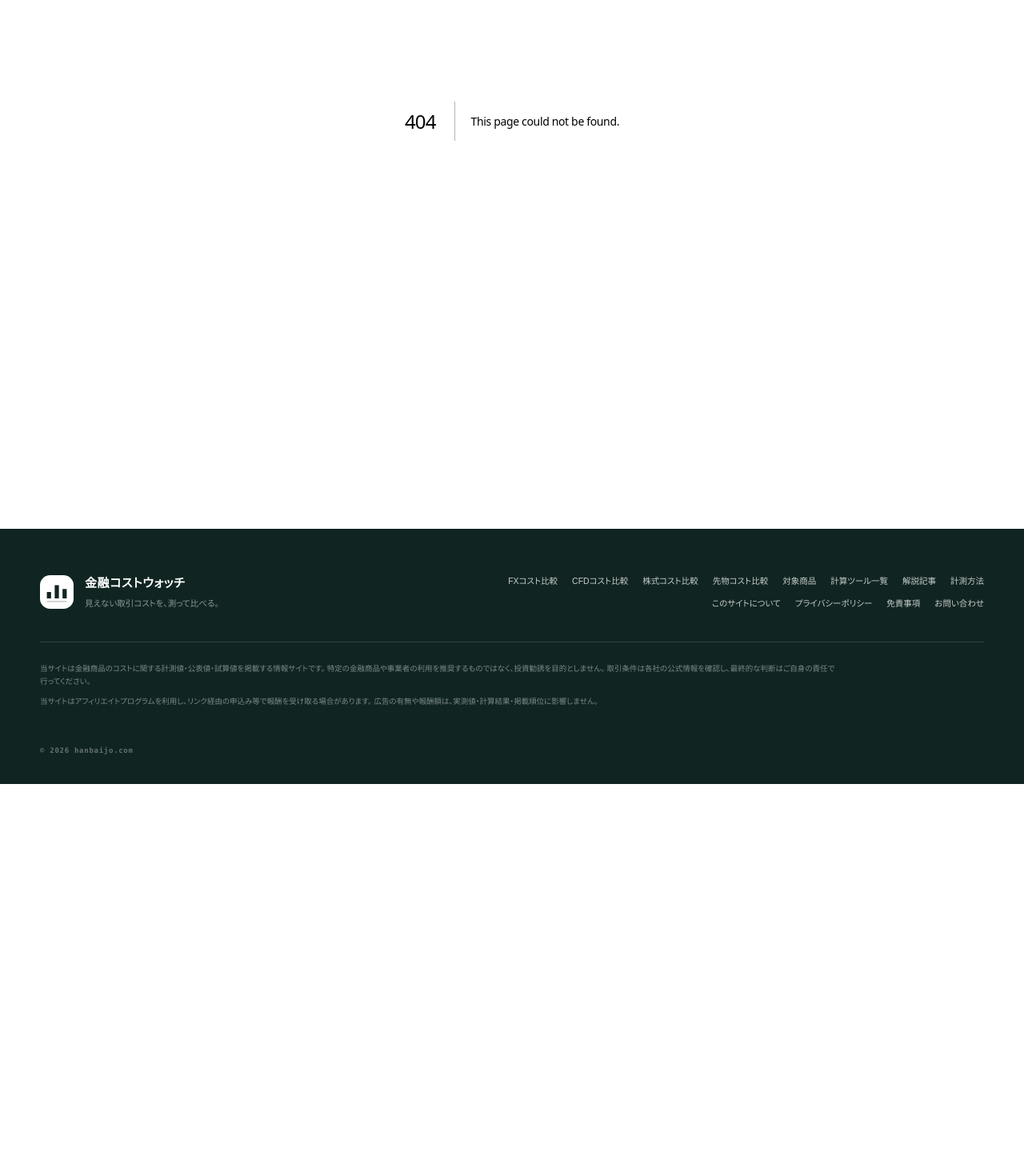
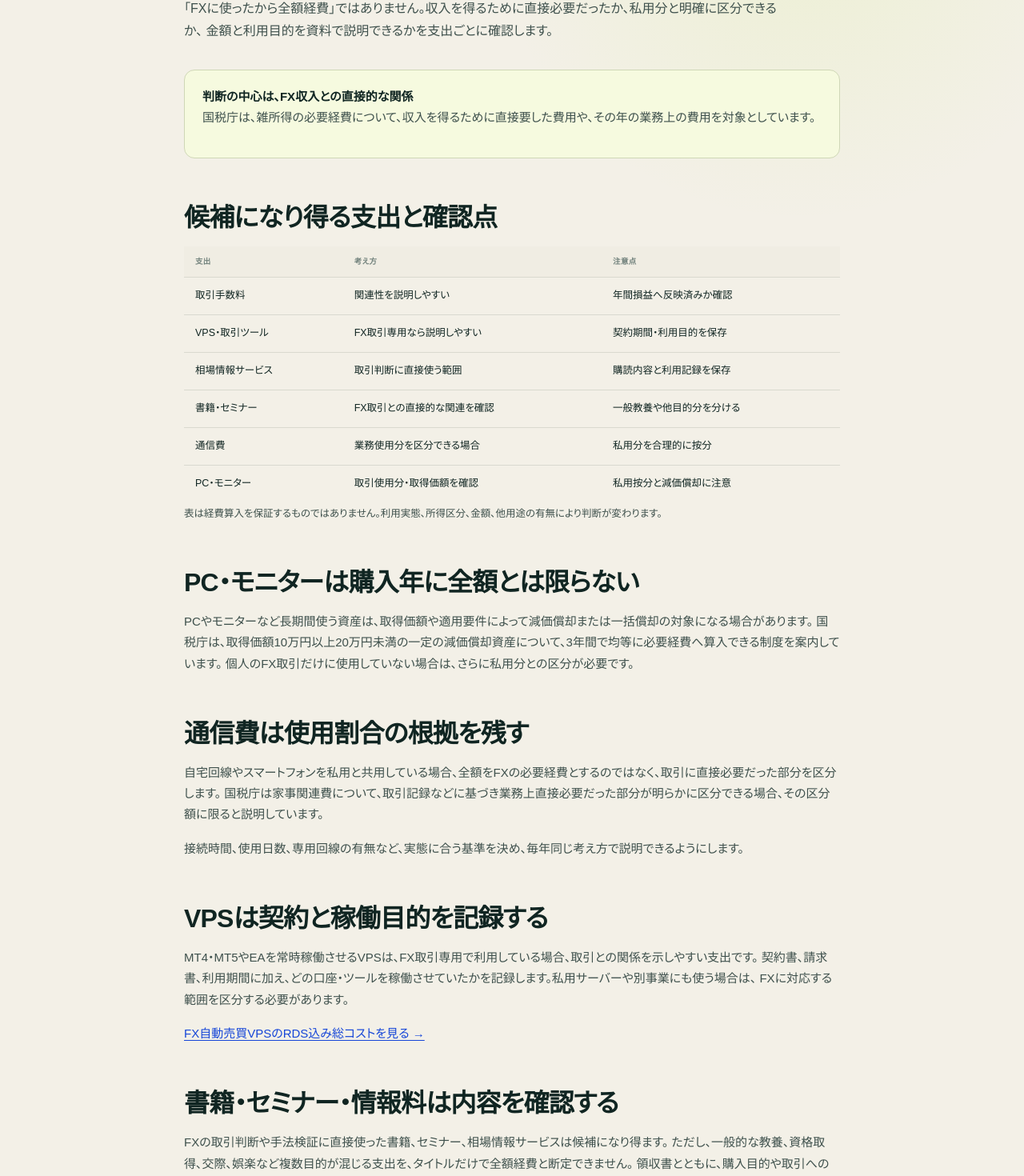
Before and after one commit to mrok18/hanbaijo, a Next.js app: page /articles/fx-tax-deductible-expenses in a window 1280 px wide. Before the commit this address had no page. Shown: the part 326-1796 px from the top of the page at 80% size. Before the commit the page ends 1306 px from the top, so only its background shows below. Built offline with nearby package versions, Linux system fonts and the light colour scheme.

Commit message:
Add FX deductible expenses guide

```diff
--- a/app/articles/fx-annual-transaction-report-tax-return/page.tsx
+++ b/app/articles/fx-annual-transaction-report-tax-return/page.tsx
@@ -100,6 +100,7 @@ export default function Page() {
         <li>必要経費を計上する場合の領収書と利用目的の記録</li>
         <li>提出した確定申告書、計算明細書、繰越損失用付表の控え</li>
       </ul>
+      <p><Link href="/articles/fx-tax-deductible-expenses">PC・通信費・VPSなどの必要経費を確認 →</Link></p>
       <p><Link href="/articles/fx-multiple-accounts-cost-risk">複数口座の資金・損益管理方法を見る →</Link></p>
 
       <section className="article-affiliate" aria-label="提携中のFXサービス">
--- /dev/null
+++ b/app/articles/fx-tax-deductible-expenses/page.tsx
@@ -0,0 +1,120 @@
+import type { Metadata } from 'next';
+import Link from 'next/link';
+import AffiliateOfferCard from '@/components/AffiliateOfferCard';
+import { AFFILIATE_OFFERS } from '@/lib/affiliates';
+
+export const metadata: Metadata = {
+  title: 'FXの必要経費にできるものは？PC・通信費・VPS・書籍を整理',
+  description: 'FXの利益計算で必要経費になり得るPC、通信費、VPS、書籍、セミナー、情報サービスと、家事按分、減価償却、領収書の保存を整理します。',
+};
+
+const expenseRows = [
+  ['取引手数料', '関連性を説明しやすい', '年間損益へ反映済みか確認'],
+  ['VPS・取引ツール', 'FX取引専用なら説明しやすい', '契約期間・利用目的を保存'],
+  ['相場情報サービス', '取引判断に直接使う範囲', '購読内容と利用記録を保存'],
+  ['書籍・セミナー', 'FX取引との直接的な関連を確認', '一般教養や他目的分を分ける'],
+  ['通信費', '業務使用分を区分できる場合', '私用分を合理的に按分'],
+  ['PC・モニター', '取引使用分・取得価額を確認', '私用按分と減価償却に注意'],
+] as const;
+
+export default function Page() {
+  const jsonLd = {
+    '@context': 'https://schema.org', '@type': 'Article', headline: metadata.title,
+    description: metadata.description, datePublished: '2026-09-09', dateModified: '2026-09-09',
+    mainEntityOfPage: 'https://hanbaijo.com/articles/fx-tax-deductible-expenses',
+    author: { '@type': 'Organization', name: '金融コストウォッチ' },
+    publisher: { '@type': 'Organization', name: '金融コストウォッチ' },
+  };
+
+  return (
+    <article>
+      <script type="application/ld+json" dangerouslySetInnerHTML={{ __html: JSON.stringify(jsonLd) }} />
+      <p className="page-kicker">FX TAX / EXPENSES</p>
+      <h1>FXの必要経費にできるものは？<br />PC・通信費・VPS・書籍を整理</h1>
+      <p className="lede">
+        「FXに使ったから全額経費」ではありません。収入を得るために直接必要だったか、私用分と明確に区分できるか、
+        金額と利用目的を資料で説明できるかを支出ごとに確認します。
+      </p>
+
+      <div className="callout">
+        <strong>判断の中心は、FX収入との直接的な関係</strong>
+        <p>国税庁は、雑所得の必要経費について、収入を得るために直接要した費用や、その年の業務上の費用を対象としています。</p>
+      </div>
+
+      <h2>候補になり得る支出と確認点</h2>
+      <div className="table-scroll">
+        <table className="rates">
+          <thead><tr><th>支出</th><th>考え方</th><th>注意点</th></tr></thead>
+          <tbody>{expenseRows.map(([name, rule, caution]) => <tr key={name}><td>{name}</td><td>{rule}</td><td>{caution}</td></tr>)}</tbody>
+        </table>
+      </div>
+      <p><small>表は経費算入を保証するものではありません。利用実態、所得区分、金額、他用途の有無により判断が変わります。</small></p>
+
+      <h2>PC・モニターは購入年に全額とは限らない</h2>
+      <p>
+        PCやモニターなど長期間使う資産は、取得価額や適用要件によって減価償却または一括償却の対象になる場合があります。
+        国税庁は、取得価額10万円以上20万円未満の一定の減価償却資産について、3年間で均等に必要経費へ算入できる制度を案内しています。
+        個人のFX取引だけに使用していない場合は、さらに私用分との区分が必要です。
+      </p>
+
+      <h2>通信費は使用割合の根拠を残す</h2>
+      <p>
+        自宅回線やスマートフォンを私用と共用している場合、全額をFXの必要経費とするのではなく、取引に直接必要だった部分を区分します。
+        国税庁は家事関連費について、取引記録などに基づき業務上直接必要だった部分が明らかに区分できる場合、その区分額に限ると説明しています。
+      </p>
+      <p>接続時間、使用日数、専用回線の有無など、実態に合う基準を決め、毎年同じ考え方で説明できるようにします。</p>
+
+      <h2>VPSは契約と稼働目的を記録する</h2>
+      <p>
+        MT4・MT5やEAを常時稼働させるVPSは、FX取引専用で利用している場合、取引との関係を示しやすい支出です。
+        契約書、請求書、利用期間に加え、どの口座・ツールを稼働させていたかを記録します。私用サーバーや別事業にも使う場合は、
+        FXに対応する範囲を区分する必要があります。
+      </p>
+      <p><Link href="/articles/fx-vps-total-cost">FX自動売買VPSのRDS込み総コストを見る →</Link></p>
+
+      <h2>書籍・セミナー・情報料は内容を確認する</h2>
+      <p>
+        FXの取引判断や手法検証に直接使った書籍、セミナー、相場情報サービスは候補になり得ます。
+        ただし、一般的な教養、資格取得、交際、娯楽など複数目的が混じる支出を、タイトルだけで全額経費と断定できません。
+        領収書とともに、購入目的や取引への利用内容を簡潔に残します。
+      </p>
+
+      <h2>投資顧問料の国税庁事例</h2>
+      <p>
+        国税庁は、先物取引について助言を受けるため不可欠だった投資顧問会社の年会費と、助言を受けた先物取引の利益に連動する成功報酬を、
+        その先物取引に係る業務上の費用として必要経費に算入できるとする質疑応答事例を公開しています。
+        重要なのは支出の名称ではなく、対象取引との直接的な関係です。
+      </p>
+
+      <h2>年間報告書への反映済み費用を重ねない</h2>
+      <p>
+        取引手数料などがFX会社の年間損益へ既に反映されている場合、同じ費用を別の必要経費としてもう一度差し引くと二重計上になります。
+        年間取引報告書の合計額と内訳を確認し、外部で支払った費用だけを別表に分けます。
+      </p>
+      <p><Link href="/articles/fx-annual-transaction-report-tax-return">年間取引報告書の確認・集計方法を見る →</Link></p>
+
+      <h2>保存する記録</h2>
+      <ol>
+        <li>領収書、請求書、カード明細</li>
+        <li>サービス名、契約期間、支払日</li>
+        <li>FX取引に必要だった理由</li>
+        <li>私用と共用する場合の按分基準と計算</li>
+        <li>資産の場合は取得価額、使用開始日、償却計算</li>
+      </ol>
+
+      <section className="article-affiliate" aria-label="FX自動売買に関連する広告">
+        <AffiliateOfferCard offer={AFFILIATE_OFFERS['ablenet-vps']} />
+        <p className="affiliate-disclosure">ABLENET VPSへの広告リンクです。申込み成立時に当サイトが報酬を受け取る場合があります。経費該当性は広告利用の有無ではなく、個別の利用実態で判断されます。</p>
+      </section>
+
+      <h2>出典と確認日</h2>
+      <ul>
+        <li><a href="https://www.nta.go.jp/taxes/shiraberu/taxanswer/shotoku/2210.htm" rel="noreferrer">国税庁 No.2210「必要経費の知識」</a></li>
+        <li><a href="https://www.nta.go.jp/taxes/shiraberu/taxanswer/shotoku/2100.htm" rel="noreferrer">国税庁 No.2100「減価償却のあらまし」</a></li>
+        <li><a href="https://www.nta.go.jp/law/shitsugi/shotoku/04/28.htm" rel="noreferrer">国税庁「投資顧問会社に支払う年会費及び成功報酬」</a></li>
+      </ul>
+      <p><small>確認日：2026年9月9日。必要経費の可否は個別事情で変わります。不明点は所轄税務署または税理士へ確認してください。</small></p>
+      <p><Link href="/articles/fx-profit-loss-offset-tax">FXの損益通算・損失繰越へ →</Link></p>
+    </article>
+  );
+}
--- a/app/articles/posts.ts
+++ b/app/articles/posts.ts
@@ -1,4 +1,5 @@
 export const POSTS = [
+  { slug: 'fx-tax-deductible-expenses', category: 'FX・税金', title: 'FXの必要経費にできるものは？PC・通信費・VPS・書籍を整理', desc: 'PC、通信費、VPS、書籍、セミナー、情報サービスと、家事按分、減価償却、領収書の保存を整理する。' },
   { slug: 'fx-annual-transaction-report-tax-return', category: 'FX・税金', title: 'FXの年間取引報告書はどこを見る？複数口座の確定申告準備', desc: '決済損益、スワップ、手数料、集計期間の確認と、複数口座の集計、確定申告書等作成コーナーへの入力準備を整理する。' },
   { slug: 'crypto-tax-reform-start-date', category: '暗号資産・税制', title: '暗号資産の分離課税はいつから？税制改正の対象・20％・損失繰越', desc: '改正金商法の施行日から決まる開始時期、特定暗号資産、20％分離課税、3年繰越、デリバティブの扱いを整理する。' },
   { slug: 'fx-profit-loss-offset-tax', category: 'FX・税金', title: 'FXの損益通算は何とできる？CFD・先物・株・暗号資産を整理', desc: '国内FXと一定のCFD・先物、株式、暗号資産の損益通算可否と、3年間の損失繰越に必要な申告を整理する。' },
--- a/app/fx/page.tsx
+++ b/app/fx/page.tsx
@@ -123,6 +123,7 @@ export default function FxPage() {
           </div>
         </div>
         <div className="provider-directory comparison-guide-directory">
+          <Link href="/articles/fx-tax-deductible-expenses"><span>FX EXPENSES</span><h3>必要経費の判断基準を確認</h3><p>PC・通信費・VPS・書籍・家事按分</p><b>経費ガイドを見る →</b></Link>
           <Link href="/articles/fx-annual-transaction-report-tax-return"><span>ANNUAL REPORT</span><h3>年間取引報告書を集計</h3><p>決済損益・スワップ・手数料・複数口座</p><b>確定申告準備を見る →</b></Link>
           <Link href="/articles/fx-profit-loss-offset-tax"><span>FX TAX GUIDE</span><h3>損益通算と3年繰越を確認</h3><p>CFD・先物・株・暗号資産との区分</p><b>税務の整理を見る →</b></Link>
           <Link href="/articles/fx-multiple-accounts-cost-risk"><span>MULTIPLE ACCOUNTS</span><h3>2社利用の資金・損益を管理</h3><p>証拠金分散・ロスカット・年間集計</p><b>メリットと注意点を見る →</b></Link>
```
